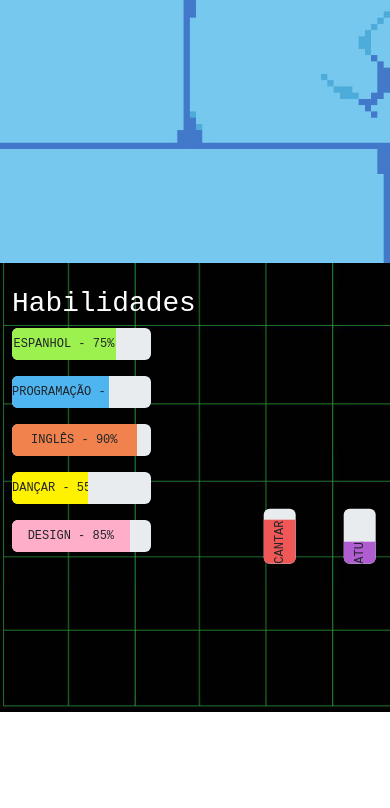
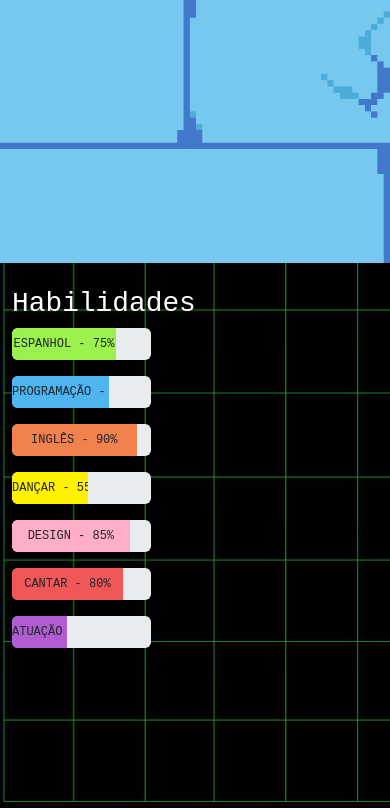
Before and after one commit to santaninhaaaa/portifolio, a plain HTML site: page index.html in a window 390 px wide. Shown: the part 581-1389 px from the top of the page. Before the commit the page ends 1293 px from the top, so only its background shows below. Drawn offline with Linux system fonts and the light colour scheme; a web font is replaced by a local one.

Commit message:
terminado

```diff
--- a/assets/css/style.css
+++ b/assets/css/style.css
@@ -141,6 +141,20 @@ body {
         margin-top: 1rem;
         margin-left: 0;
     }
+
+    .red{
+        rotate: calc(0deg);
+        width: 100%;
+        margin-top: 1rem;
+        margin-left: 0;
+    }
+
+    .purple{
+        rotate: calc(0deg);
+        width: 100%;
+        margin-top: 1rem;
+        margin-left: 0;
+    }
 }
 
 @media (max-width: 768px) { }
@@ -190,6 +204,20 @@ body {
         margin-top: 1rem;
         margin-left: 0;
     }
+
+    .red{
+        rotate: calc(0deg);
+        width: 100%;
+        margin-top: 1rem;
+        margin-left: 0;
+    }
+
+    .purple{
+        rotate: calc(0deg);
+        width: 100%;
+        margin-top: 1rem;
+        margin-left: 0;
+    }
  }
 
 @media (max-width: 1200px) { }
```
